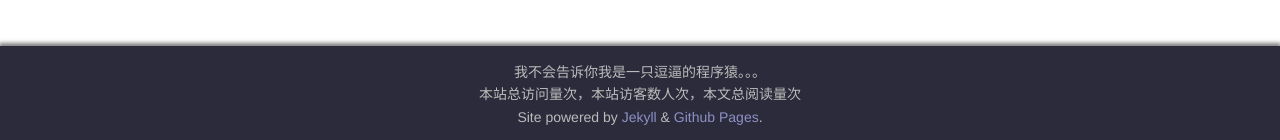
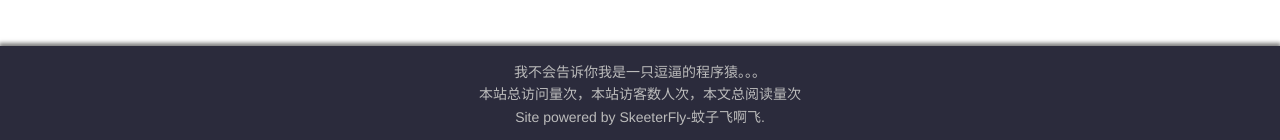
Before and after one commit to skeeterfly/skeeterfly.github.io, a Jekyll site: the page built from index.html, in a window 1280 px wide. Shown: the part 1438-1578 px from the top of the page. Built offline with Jekyll 4.4.1, drawn with Linux system fonts in a browser that asks for light colours; nearby versions of some CDN libraries; library files that are not in the unit come from our copies; the list of posts is cut into pages by our own code; comment, search, counter and statistics services are not loaded; a style sheet for code colours, icons or effects is not loaded.

Commit message:
修改下角

```diff
--- a/_includes/footer.html
+++ b/_includes/footer.html
@@ -10,7 +10,7 @@
         </p>
         <p class="power">
             <span>
-                Site powered by <a href="https://jekyllrb.com/">Jekyll</a> & <a href="https://pages.coding.net/">Github Pages</a>.
+                Site powered by SkeeterFly-蚊子飞啊飞.
             </span>
         </p>
     </div>
```
